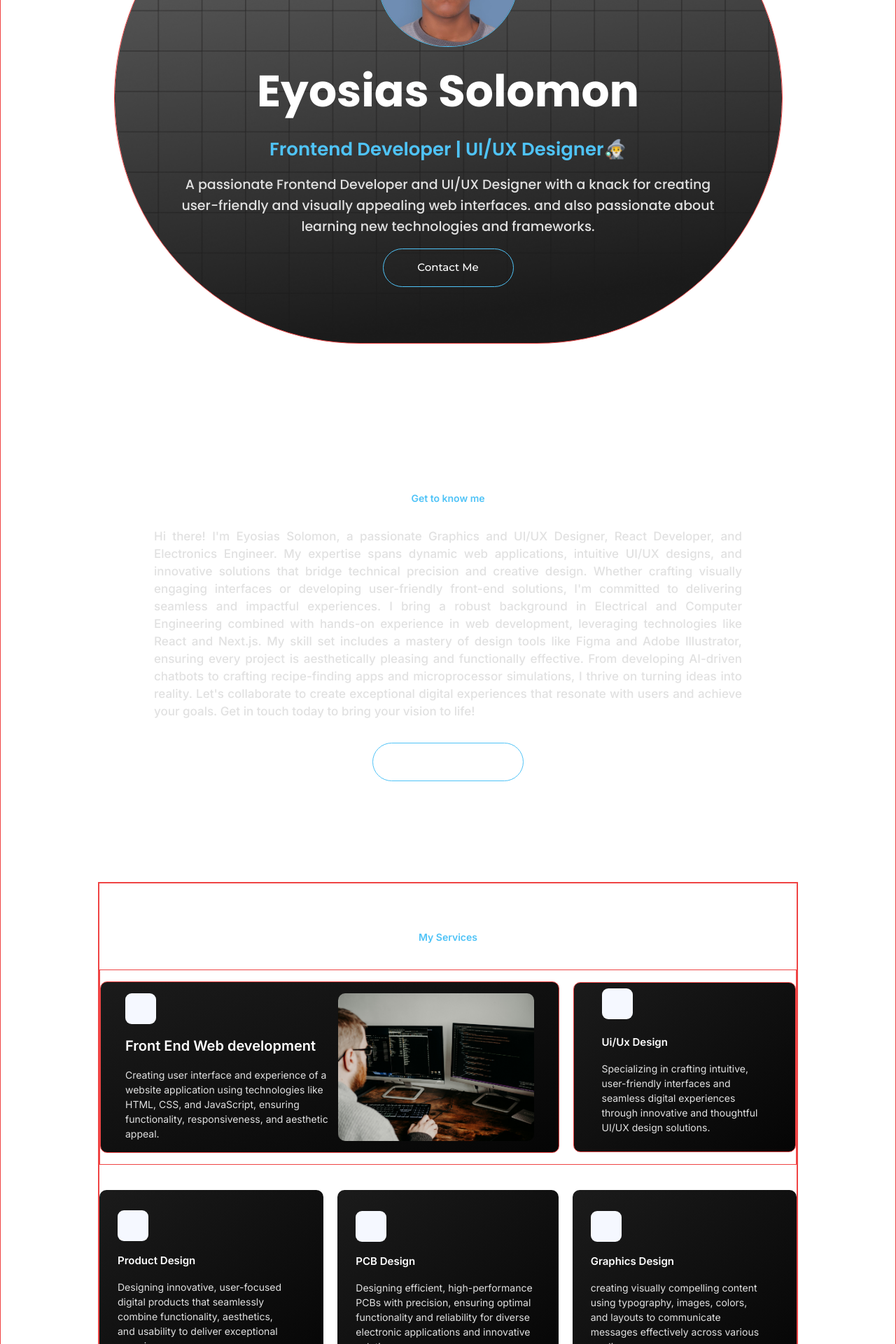
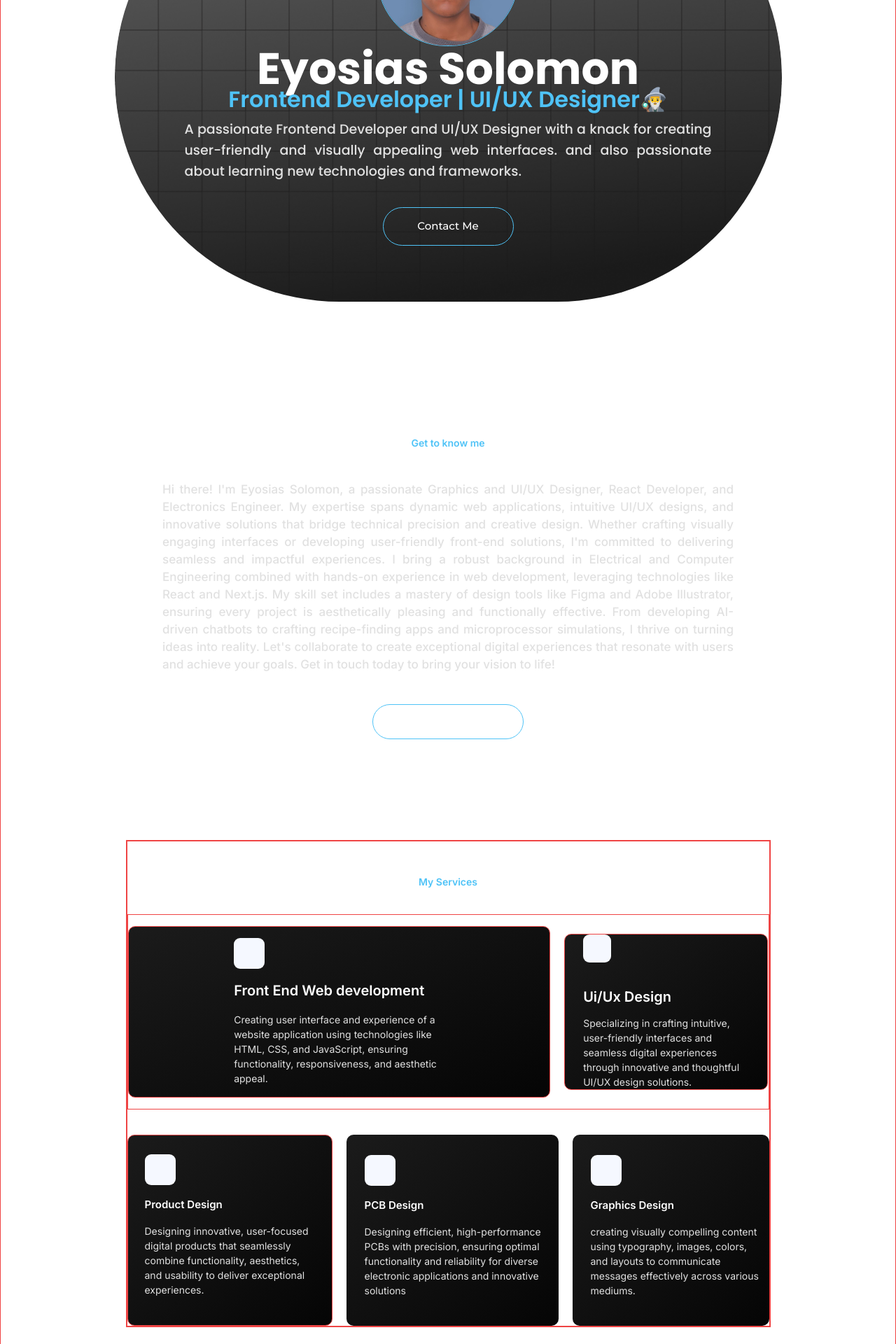
Before and after one commit to EyosiSol/myportfolio, a Next.js app: page / in a window 1280 px wide. Shown: the part 380-2300 px from the top of the page at 70% size. Built offline with nearby package versions, Linux system fonts and the light colour scheme.

Commit message:
feature: responsivness to the About, intro and whatIdo section

```diff
--- a/src/app/components/About.tsx
+++ b/src/app/components/About.tsx
@@ -12,10 +12,10 @@ export default function About({
   montserrat: any;
 }) {
   return (
-    <div className="w-[840px] h-[481px] flex flex-col items-center gap-8 justify-center">
-        <div className="left-[329px] top-0  flex-col justify-start items-center inline-flex">
+    <div className="w-dvw h-auto md:w-[840px] md:h-[481px] flex flex-col items-center gap-8 justify-center">
+        <div className=" w-full left-[329px] top-0  flex-col justify-start items-center inline-flex">
           <div
-            className={`text-white text-[45px] font-extrabold ${inter.className} font-inter`}
+            className={`text-white text-4xl mb-2 md:text-[45px] font-extrabold ${inter.className} font-inter`}
           >
             About Me
           </div>
@@ -26,7 +26,7 @@ export default function About({
           </div>
         </div>
         <div
-          className={`w-[840px] left-0 top-[111px]  text-center text-[#e1e1e1] text-[17px] font-medium ${inter.className} font-inter leading-[25px] text-justify`}
+          className={`w-dvw p-3 md:w-[840px] left-0 top-[111px]  text-center text-[#e1e1e1] text-[17px] font-medium ${inter.className} font-inter leading-[25px] text-justify`}
         >
           Hi there! I&apos;m Eyosias Solomon, a passionate Graphics and UI/UX
           Designer, React Developer, and Electronics Engineer. My expertise
--- a/src/app/components/intro.tsx
+++ b/src/app/components/intro.tsx
@@ -13,33 +13,32 @@ export default function Intro({
   montserrat: any;
 }) {
   return (
-    <div className="w-full h-fit md:w-fit p-20 gap-4 flex flex-col items-center justify-center left-0 top-0  bg-[url('/images/Pattern.png')] bg-cover bg-center rounded-[500px] border border-red-500">
+    <div className="w-dvw h-fit md:w-fit p-20 gap-4 flex flex-col items-center justify-center left-0 top-0  bg-[url('/images/Pattern.png')] bg-cover bg-center rounded-3xl md:rounded-full">
       <Image
-        className="w-[202px] h-[197px] left-[421px] top-[137px] rounded-full border border-[#4fc3f7]"
+        className="w-44 h-auto md:w-[202px] md:h-[197px] left-[421px] top-[137px] rounded-full border border-[#4fc3f7]"
         src="/images/Pic.jpg"
         alt="profile"
         width={202}
         height={197}
-
       />
       <div
-        className={`left-[298px] top-[334px] text-white text-[63px] font-bold ${poppins.className} font-poppins`}
+        className={`left-[298px] top-[334px] text-white text-2xl md:text-[63px] font-bold ${poppins.className} font-poppins`}
       >
         Eyosias Solomon{" "}
       </div>
       <div
-        className={`left-[414px] top-[429px] text-[#4fc3f7] text-[26px] font-semibold ${poppins.className} font-poppins`}
+        className={`left-[414px] top-[429px] text-[#4fc3f7] text-base md:text-[32px] text-center text-wrap w-80 md:w-fit md:text-left font-semibold ${poppins.className} font-poppins`}
       >
         Frontend Developer | UI/UX Designer🧙‍♂️
       </div>
       <div
-        className={`w-[793px] h-[90px] left-[125px] top-[476px] text-center text-[#e1e1e1] text-[19px] font-medium ${poppins.className} font-poppins leading-[30px]`}
+        className={`w-dvw md:w-[793px] h-auto left-[125px] top-[476px] text-center text-[#e1e1e1] text-[19px] font-medium ${poppins.className} font-poppins leading-[30px] px-5 text-justify`}
       >
         A passionate Frontend Developer and UI/UX Designer with a knack for
         creating user-friendly and visually appealing web interfaces. and also
         passionate about learning new technologies and frameworks.
       </div>
-      <div className="w-[187px] h-[55px] p-2.5 left-[428px] top-[606px]  rounded-[75px] border border-[#4fc3f7] justify-center items-center gap-2.5 inline-flex hover:bg-[#4fc3f7] hover:text-white transition-all duration-300 cursor-pointer  ">
+      <div className="w-[187px] h-[55px] p-2.5 left-[428px] top-[606px]  rounded-[75px] border border-[#4fc3f7] justify-center items-center gap-2.5 inline-flex hover:bg-[#4fc3f7] hover:text-white transition-all duration-300 cursor-pointer mt-5 ">
         <div
           className={`text-white text-[15px] font-medium   ${montserrat.className} font-montserrat`}
         >
--- a/src/app/components/whatIdo.tsx
+++ b/src/app/components/whatIdo.tsx
@@ -10,23 +10,23 @@ export default function whatido({
   inter: any;
 }) {
   return (
-    <div className="w-[1000px] h-auto flex-col justify-start items-center gap-9 inline-flex border-2 border-red-500">
+    <div className="w-dvw md:w-fit h-auto flex-col justify-start items-center gap-9 inline-flex border-2 border-red-500">
       <div className="flex-col justify-start items-center flex">
         <div
-          className={`text-white text-[45px] font-extrabold font-['Inter'] ${inter.className}`}
+          className={`text-white text-4xl mb-2 md:text-[45px] font-extrabold ${inter.className} font-inter`}
         >
           What I do
         </div>
         <div
-          className={`text-[#4fc3f7] text-sm font-semibold font-['Inter'] ${inter.className}`}
+          className={`text-[#4fc3f7] text-sm font-semibold ${inter.className} font-inter`}
         >
           My Services
         </div>
       </div>
-      <div className="grid grid-cols-3 items-center h-full py-4 gap-5 w-full border border-red-500">
-        <div className=" w-full col-span-2 flex justify-center items-center gap-1 h-fit py-4 bg-gradient-to-br from-[#1b1b1b] to-[#050505] rounded-[10px] border border-red-500">
-          <div className="w-[300px] left-[20px] top-[101px] flex-col justify-start items-start gap-4 inline-flex">
-            <div className="left-[20px] top-[38px] justify-start items-start gap-2.5 inline-flex">
+      <div className="grid md:grid-cols-3 items-center h-full py-4 gap-5 w-full border border-red-500">
+        <div className=" w-full md:col-span-2 flex justify-center items-center gap-1 h-fit py-4 bg-gradient-to-br from-[#1b1b1b] to-[#050505] rounded-[10px] border border-red-500">
+          <div className="w-full md:w-[300px] px-3 md:px-0 left-[20px] top-[101px] flex-col justify-center md:justify-start md:items-start gap-4 inline-flex">
+            <div className="hidden md:flex left-[20px] top-[38px] justify-center md:justify-start md:items-start gap-2.5">
               <div className="w-11 h-11 bg-[#f5f8ff] rounded-[9px]" />
               <div className="w-6 h-6 overflow-hidden" />
             </div>
@@ -36,7 +36,7 @@ export default function whatido({
               Front End Web development
             </div>
             <div
-              className={`w-[314px] text-[#e1e1e1] text-sm font-normal ${inter.className} leading-[21px]`}
+              className={`w-full md:w-[314px] text-[#e1e1e1] text-sm font-normal ${inter.className} leading-[21px]`}
             >
               Creating user interface and experience of a website application
               using technologies like HTML, CSS, and JavaScript, ensuring
@@ -44,39 +44,38 @@ export default function whatido({
             </div>
           </div>
           <Image
-            className="rounded-[10px]"
+            className="hidden md:w-[280px] rounded-[10px]"
             src="/images/webdev2.jpg"
             alt="Web Development"
             width={280}
             height={280}
           />
         </div>
-        <div className="w-full h-auto flex justify-center items-center bg-gradient-to-br from-[#1b1b1b] to-[#050505] rounded-[10px] border border-red-500">
-          <div className="w-[289px] py-2 h-full flex-col gap-6 justify-start items-start pl-[26px] inline-flex">
-            <div className="p-2.5 bg-[#f5f8ff] rounded-[9px] justify-start items-start gap-2.5 inline-flex overflow-hidden">
+        <div className="w-full h-auto flex  justify-center items-center bg-gradient-to-br from-[#1b1b1b] to-[#050505] rounded-[10px] border border-red-500">
+          <div className="w-full md:w-[289px] md:h-full flex-col gap-6 justify-start items-center md:items-start pl-3 md:pl-[26px] inline-flex">
+            <div className=" hidden md:block p-2 bg-[#f5f8ff] rounded-[9px] justify-start items-start md:gap-2.5  overflow-hidden">
               <div className="w-6 h-6 overflow-hidden" />
             </div>
-            <div className="h-[157px] flex-col justify-start items-start gap-[18px] inline-flex">
+            <div className=" h-auto py-4 md:h-[157px] flex-col justify-start items-start gap-[18px] inline-flex">
               <div
-                className={`w-[237px] text-white text-[15px] font-semibold ${inter.className} leading-[18px]`}
+                className={`w-full md:w-[237px] text-white text-xl font-semibold ${inter.className} leading-[18px]`}
               >
                 Ui/Ux Design
               </div>
               <div
-                className={`w-[243px] h-[121px] text-[#e1e1e1] text-sm font-normal ${inter.className} leading-[21px]`}
+                className={` w-full h-auto md:w-[243px] md:h-[121px] text-[#e1e1e1] text-sm font-normal ${inter.className} leading-[21px]`}
               >
                 Specializing in crafting intuitive, user-friendly interfaces and
                 seamless digital experiences through innovative and thoughtful
                 UI/UX design solutions.
-                <br />
               </div>
             </div>
           </div>
         </div>
       </div>
-      <div className="self-stretch justify-start items-start gap-5 inline-flex">
-        <div className="grow shrink basis-0 self-stretch pl-[26px] pr-3 pt-[29px] pb-[25px] flex-col justify-end items-start gap-[19px] inline-flex bg-gradient-to-br from-[#1b1b1b] to-[#050505] rounded-[10px]">
-          <div className="p-2.5 bg-[#f5f8ff] rounded-[9px] justify-start items-start gap-2.5 inline-flex overflow-hidden">
+      <div className="w-full flex-col md:flex-row md:self-stretch justify-start items-start gap-5 flex">
+        <div className="grow shrink basis-0 self-stretch md:p-6 flex-col justify-end items-start md:gap-[19px] inline-flex bg-gradient-to-br from-[#1b1b1b] to-[#050505] rounded-[10px] border border-red-500">
+          <div className=" hidden md:flex p-2.5 bg-[#f5f8ff] rounded-[9px] justify-start items-start gap-2.5  overflow-hidden">
             <div className="w-6 h-6 overflow-hidden" />
           </div>
           <div className="self-stretch h-[157px] flex-col justify-start items-start gap-[18px] inline-flex">
```
